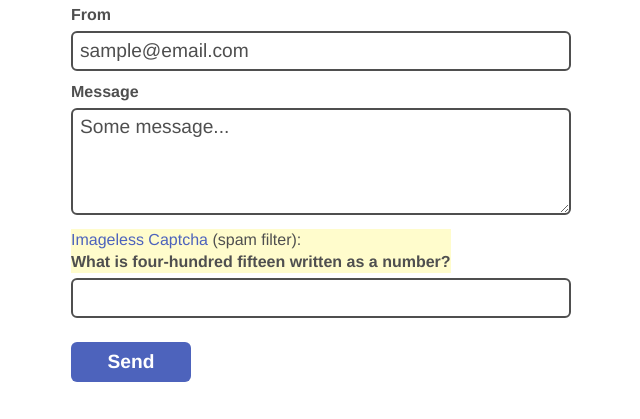
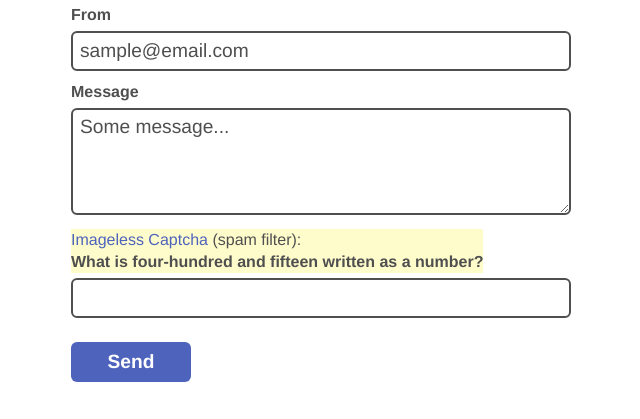
Before and after one commit to inorganik/ImagelessCaptcha, a PHP site: page / in a window 1280 px wide. Shown: the part 336-755 px from the top of the page, without its empty margins (200-840 px from the left). Run offline with PHP 8.4, Linux system fonts and the light colour scheme; data that the repository does not hold is empty.

Commit message:
small change to imagelessCaptcha

```diff
--- a/php/imagelessCaptcha.php
+++ b/php/imagelessCaptcha.php
@@ -57,12 +57,12 @@ class imagelessCaptcha {
 		}
 		else if ($this->number < 1000) {
 			$phrase = $this->ones[substr($this->number, 0, 1)].'-hundred ';
-			$phrase .= $this->formTens(substr($this->number, 1, 2));
+			$phrase .= ' and '.$this->formTens(substr($this->number, 1, 2));
 		}
 		else if ($number < 10000) {
 			$phrase = $this->ones[substr($this->number, 0, 1)].'-thousand ';
 			$phrase .= $this->ones[substr($this->number, 1, 1)].'-hundred ';
-			$phrase .= $this->formTens(substr($this->number, 2, 2));
+			$phrase .= ' and '.$this->formTens(substr($this->number, 2, 2));
 		}
 		// decimal
 		if ($this->prefs['use_decimal'] == true) {
```
